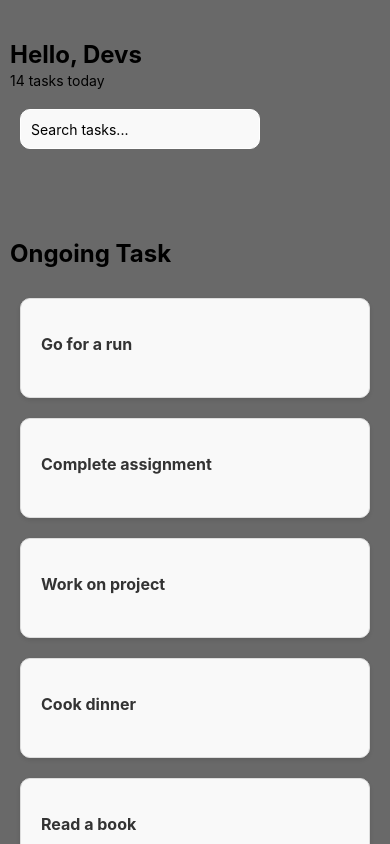
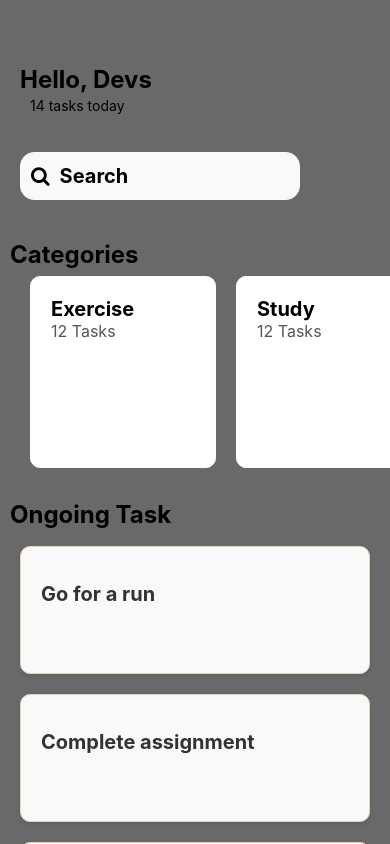
Before and after one commit to Eddie-hanson/rn-assignment3-11116390, a React Native app in the folder MyApp/: screen / in a window 390 px wide. Built offline with nearby package versions, Linux system fonts and the light colour scheme.

Commit message:
Added on the cataegories.js, styles the search bar and the Task components

```diff
--- a/MyApp/App.js
+++ b/MyApp/App.js
@@ -5,9 +5,12 @@ import {
   View,
   ScrollView,
   TextInput,
+  FlatList,
   Button,
 } from "react-native";
 import TaskItem from "./components/Task";
+import CategoryItem from "./components/Category";
+import Icon from "react-native-vector-icons/FontAwesome";
 
 export default function App() {
   const tasks = [
@@ -18,13 +21,41 @@ export default function App() {
     { id: "5", title: "Read a book" },
   ];
 
+  const categories = [
+    { id: "1", title: "Exercise", taskCount: "12 Tasks" },
+    { id: "2", title: "Study", taskCount: "12 Tasks" },
+    { id: "3", title: "Code", taskCount: "12 Tasks" },
+    { id: "4", title: "Cook", taskCount: "12 Tasks" },
+    { id: "5", title: "Read", taskCount: "12 Tasks" },
+    { id: "6", title: "Meditate", taskCount: "12 Tasks" },
+    { id: "7", title: "Work", taskCount: "12 Tasks" },
+    { id: "8", title: "Shop", taskCount: "12 Tasks" },
+  ];
+
   return (
     <View style={styles.container}>
-      <Text style={styles.header1}>Hello, Devs</Text>
-      <Text style={styles.tasks}>14 tasks today</Text>
-      <StatusBar style="auto" />
-      <TextInput style={styles.input} placeholder="Search tasks..." />
       <ScrollView style={styles.container}>
+        <StatusBar style="auto" />
+        <View style={styles.header1_Views}>
+          <Text style={styles.header1}>Hello, Devs</Text>
+          <Text style={styles.tasks}>14 tasks today</Text>
+        </View>
+
+        <View style={styles.searchContainer}>
+          <Icon name="search" size={20} color="#000" style={styles.icon} />
+          <TextInput style={styles.search} placeholder="Search " />
+        </View>
+
+        <Text style={styles.header2}>Categories</Text>
+        <FlatList
+          data={categories}
+          renderItem={({ item }) => (
+            <CategoryItem title={item.title} taskCount={item.taskCount} />
+          )}
+          keyExtractor={(item) => item.id}
+          horizontal
+          showsHorizontalScrollIndicator={false}
+        />
         <Text style={styles.header2}>Ongoing Task</Text>
         {tasks.map((task) => (
           <TaskItem key={task.id} title={task.title} />
@@ -41,34 +72,50 @@ const styles = StyleSheet.create({
     backgroundColor: "#696969",
     paddingTop: 50,
   },
+  header1_Views: {
+    maxHeight: 52,
+    maxWidth: 354,
+    left: 20,
+    top: -25,
+  },
   header1: {
     fontSize: 24,
     fontWeight: "bold",
     textAlign: "left",
     marginVertical: 20,
     marginTop: -10,
-    marginHorizontal: 10,
   },
   header2: {
     fontSize: 24,
     fontWeight: "bold",
     marginLeft: 10,
     marginVertical: 20,
+    marginBottom: 7,
   },
-  input: {
-    height: 40,
-    borderColor: "#fff",
+  search: {
+    flex: 1,
+    fontSize: 20,
+    fontWeight: "bold",
+  },
+  searchContainer: {
+    flexDirection: "row",
+    alignItems: "center",
+    borderColor: "#FBF9F7",
+    backgroundColor: "#f9f9f9",
     borderWidth: 1,
-    borderRadius: 10,
+    borderRadius: 14,
     marginHorizontal: 20,
+    paddingHorizontal: 10,
     marginBottom: 20,
-    backgroundColor: "#f9f9f9",
-    paddingHorizontal: 10,
-    width: 240,
+    height: 48,
+    width: 280,
   },
   tasks: {
     marginTop: -17,
     marginBottom: 20,
     marginHorizontal: 10,
   },
+  icon: {
+    marginRight: 10,
+  },
 });
--- /dev/null
+++ b/MyApp/components/Category.js
@@ -0,0 +1,42 @@
+// components/CategoryItem.js
+import React from "react";
+import { StyleSheet, View, Text } from "react-native";
+
+const CategoryItem = ({ title, taskCount }) => {
+  return (
+    <View style={styles.categoryContainer}>
+      <Text style={styles.categoryText}>{title}</Text>
+      <Text style={styles.tasksText}>{taskCount}</Text>
+    </View>
+  );
+};
+
+const styles = StyleSheet.create({
+  categoryContainer: {
+    backgroundColor: "#fff",
+    paddingTop: 20,
+    marginHorizontal: 10,
+    borderRadius: 10,
+    borderColor: "#fff",
+    borderWidth: 1,
+    height: 192,
+    marginBottom: 12,
+    left: 20,
+    width: 186,
+  },
+  categoryText: {
+    fontSize: 20,
+    color: "#000000",
+    fontWeight: 700,
+    marginLeft: 20,
+    textAlign: "left",
+    fontWeight: "bold",
+  },
+  tasksText: {
+    fontSize: 16,
+    color: "#555",
+    left: 20,
+  },
+});
+
+export default CategoryItem;
--- a/MyApp/components/Task.js
+++ b/MyApp/components/Task.js
@@ -16,8 +16,9 @@ const styles = StyleSheet.create({
     marginVertical: 10,
     marginHorizontal: 20,
     borderRadius: 10,
-    borderColor: "#ddd",
-    height: 100,
+    borderColor: "#E8D1BA",
+    height: 128,
+
     borderWidth: 1,
     shadowColor: "#000",
     shadowOffset: { width: 0, height: 2 },
@@ -26,7 +27,7 @@ const styles = StyleSheet.create({
     elevation: 3,
   },
   taskText: {
-    fontSize: 16,
+    fontSize: 20,
     color: "#333",
     fontWeight: "bold",
     marginVertical: 15,
--- a/MyApp/package.json
+++ b/MyApp/package.json
@@ -12,7 +12,8 @@
     "expo": "~51.0.9",
     "expo-status-bar": "~1.12.1",
     "react": "18.2.0",
-    "react-native": "0.74.1"
+    "react-native": "0.74.1",
+    "react-native-vector-icons": "^10.1.0"
   },
   "devDependencies": {
     "@babel/core": "^7.20.0"
```
Also changed, not shown: 1 other file (tests, documents, lock files or other folders).
